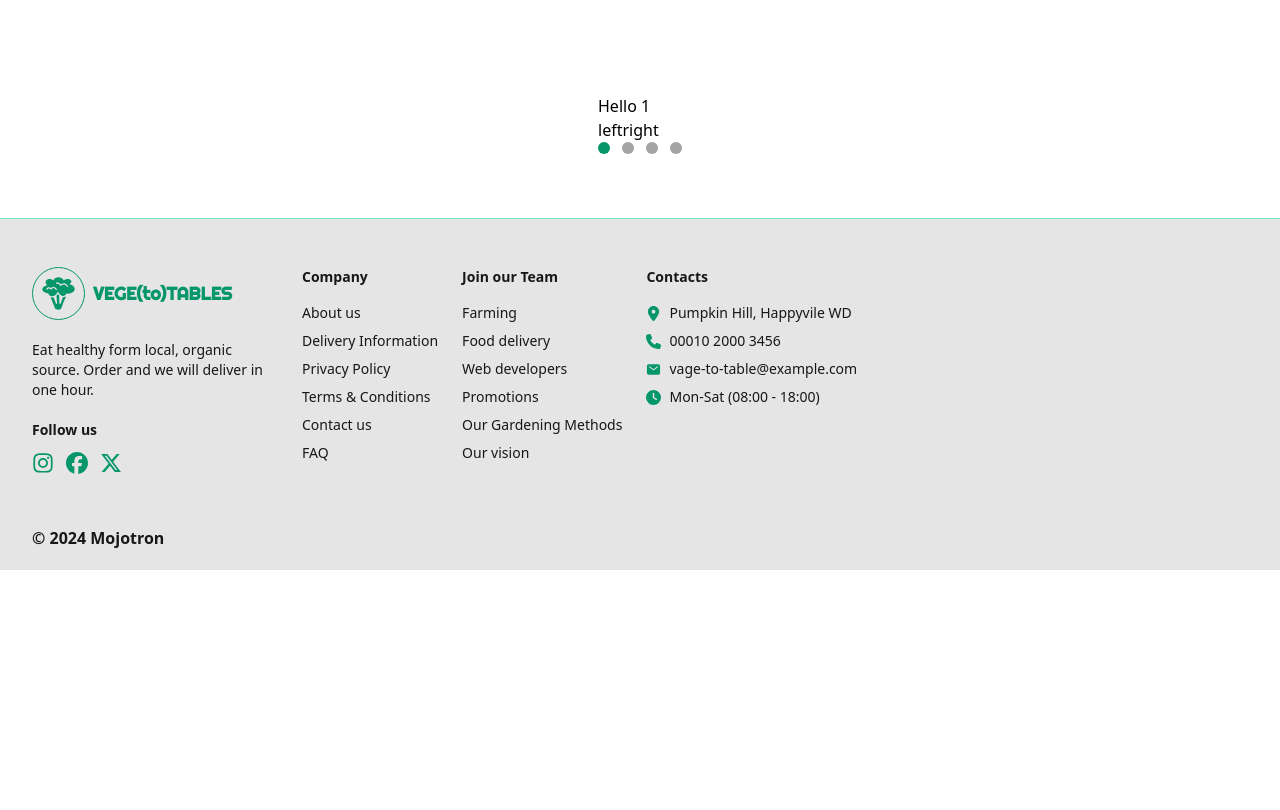
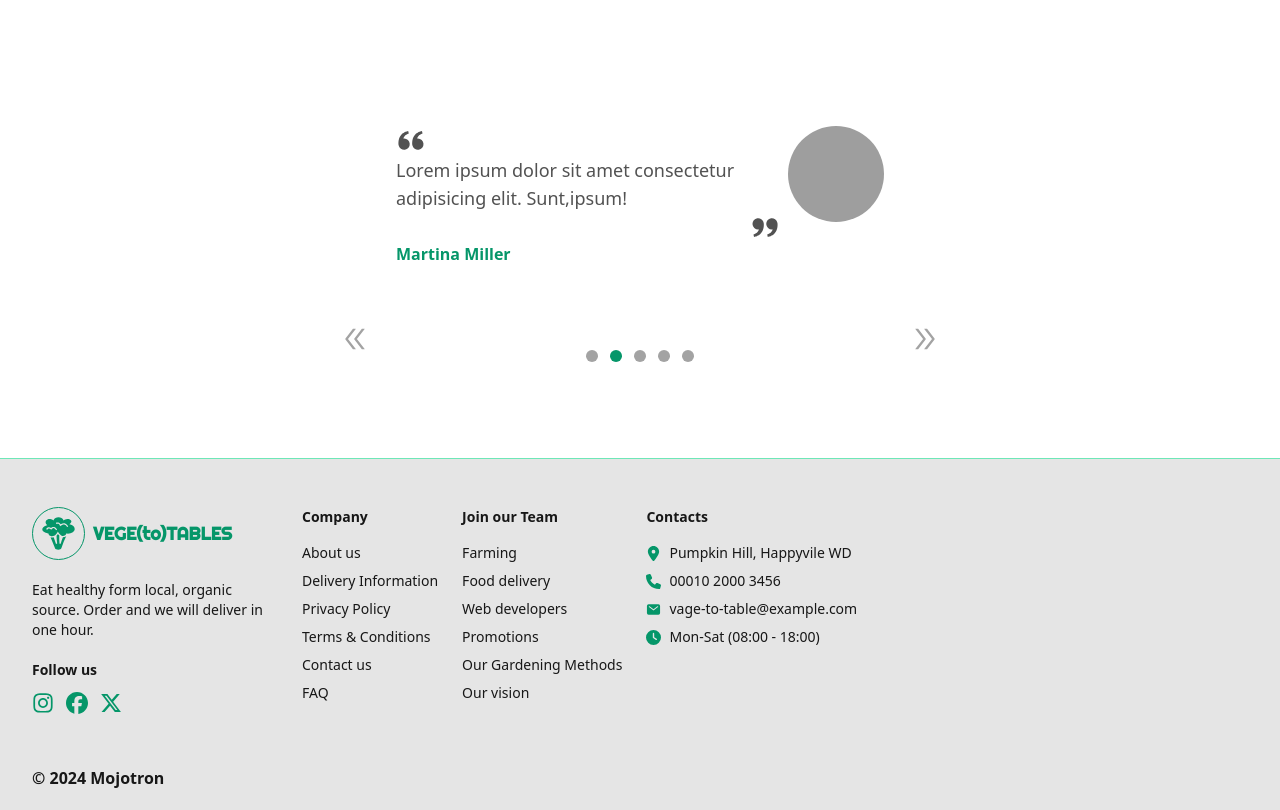
Before and after one commit to mojotron/shopping-cart, a React (Vite) app: page / in a window 1280 px wide. Shown: the part 1930-2740 px from the top of the page. Before the commit the page ends 2500 px from the top, so only its background shows below. Built offline with nearby package versions, Linux system fonts and the light colour scheme; grey boxes are pictures that could not be loaded.

Commit message:
finish slider and finish homepage

```diff
--- /dev/null
+++ b/src/components/Testimonial/Testimonial.tsx
@@ -0,0 +1,32 @@
+import {
+  BiSolidQuoteAltLeft as IconQuoteLeft,
+  BiSolidQuoteAltRight as IconQuoteRight,
+} from 'react-icons/bi';
+
+type PropsType = {
+  imageUrl: string;
+  text: string;
+  userName: string;
+};
+
+const Testimonial = ({ imageUrl, text, userName }: PropsType) => {
+  return (
+    <article>
+      <div className="flex gap-2 rounded-md">
+        <p className="flex flex-col text-lg text-neutral-600">
+          <IconQuoteLeft className="font-bold text-3xl" />
+          {text}
+          <IconQuoteRight className="font-bold text-3xl ml-auto" />
+        </p>
+        <img
+          className="rounded-full object-cover w-24 h-24"
+          src={imageUrl}
+          alt={userName}
+        />
+      </div>
+      <h2 className="font-bold font-lg text-emerald-600">{userName}</h2>
+    </article>
+  );
+};
+
+export default Testimonial;
--- /dev/null
+++ b/src/data/testimonials.json
@@ -0,0 +1,32 @@
+[
+  {
+    "id": 1,
+    "imageUrl": "https://i.pravatar.cc/150?img=23",
+    "name": "Lara Thompson",
+    "text": "Lorem ipsum dolor sit amet consectetur adipisicing elit. Sunt,ipsum!"
+  },
+  {
+    "id": 2,
+    "imageUrl": "https://i.pravatar.cc/150?img=27",
+    "name": "Martina Miller",
+    "text": "Lorem ipsum dolor sit amet consectetur adipisicing elit. Sunt,ipsum!"
+  },
+  {
+    "id": 3,
+    "imageUrl": "https://i.pravatar.cc/150?img=11",
+    "name": "Mark Heeler",
+    "text": "Lorem ipsum dolor sit amet consectetur adipisicing elit. Sunt,ipsum!"
+  },
+  {
+    "id": 4,
+    "imageUrl": "https://i.pravatar.cc/150?img=14",
+    "name": "David R. Morison",
+    "text": "Lorem ipsum dolor sit amet consectetur adipisicing elit. Sunt,ipsum!"
+  },
+  {
+    "id": 5,
+    "imageUrl": "https://i.pravatar.cc/150?img=24",
+    "name": "Patricia Heart",
+    "text": "Lorem ipsum dolor sit amet consectetur adipisicing elit. Sunt,ipsum!"
+  }
+]
--- a/src/pages/HomePage/HomePage.tsx
+++ b/src/pages/HomePage/HomePage.tsx
@@ -1,6 +1,8 @@
 import { FaCheckCircle } from 'react-icons/fa';
 import { GiPathDistance, GiBeech, GiBootPrints } from 'react-icons/gi';
 import Slider from '../../ui/Slider/Slider';
+import testimonialData from '../../data/testimonials.json';
+import Testimonial from '../../components/Testimonial/Testimonial';
 
 const CheckLabel = ({ label }: { label: string }) => {
   return (
@@ -80,14 +82,6 @@ const TextAndImage = ({
         </>
       )}
     </section>
-  );
-};
-// DELETE TODO
-const TempElement = ({ temp }: { temp: string }) => {
-  return (
-    <div>
-      <h2>Hello {temp}</h2>
-    </div>
   );
 };
 
@@ -180,14 +174,16 @@ const HomePage = () => {
         </main>
       </section>
 
-      <section>
+      <section className="w-[600px] h-[300px]">
         <Slider
-          slides={[
-            { id: '1', element: <TempElement temp="1" /> },
-            { id: '2', element: <TempElement temp="2" /> },
-            { id: '3', element: <TempElement temp="3" /> },
-            { id: '4', element: <TempElement temp="4" /> },
-          ]}
+          slides={testimonialData.map((t) => (
+            <Testimonial
+              key={t.id}
+              imageUrl={t.imageUrl}
+              text={t.text}
+              userName={t.name}
+            />
+          ))}
         />
       </section>
     </div>
--- /dev/null
+++ b/src/ui/Slider/Dots.tsx
@@ -0,0 +1,27 @@
+/* eslint-disable jsx-a11y/click-events-have-key-events, react/self-closing-comp, jsx-a11y/no-static-element-interactions */
+
+import { Dispatch, SetStateAction } from 'react';
+
+type PropsType = {
+  length: number;
+  index: number;
+  onSelectIndex: Dispatch<SetStateAction<number>>;
+};
+
+const Dots = ({ length, index, onSelectIndex }: PropsType) => {
+  return (
+    <div className="mt-auto flex justify-center items-center gap-3 pt-8">
+      {Array.from({ length }, (_, i) => (
+        <span
+          key={i}
+          onClick={() => onSelectIndex(i)}
+          className={`inline-block w-3 h-3
+      ${i === index ? 'bg-emerald-600' : 'bg-neutral-400'}
+       rounded-full`}
+        ></span>
+      ))}
+    </div>
+  );
+};
+
+export default Dots;
--- /dev/null
+++ b/src/ui/Slider/SlideArrow.tsx
@@ -0,0 +1,27 @@
+import {
+  AiOutlineDoubleLeft as IconLeft,
+  AiOutlineDoubleRight as IconRight,
+} from 'react-icons/ai';
+
+type PropsType = {
+  orientation: 'left' | 'right';
+  onClick: () => void;
+};
+
+const SlideArrow = ({ orientation, onClick }: PropsType) => {
+  return (
+    <button
+      className={`absolute ${orientation}-0 bottom-10 text-neutral-400 hover:text-emerald-600`}
+      type="button"
+      onClick={onClick}
+    >
+      {orientation === 'left' ? (
+        <IconLeft size={30} />
+      ) : (
+        <IconRight size={30} />
+      )}
+    </button>
+  );
+};
+
+export default SlideArrow;
--- a/src/ui/Slider/Slider.tsx
+++ b/src/ui/Slider/Slider.tsx
@@ -1,53 +1,60 @@
-import React, { ReactElement, useState } from 'react';
-
-type SlideType = {
-  id: string;
-  element: ReactElement;
-};
+import React, { ReactElement, useCallback, useEffect, useState } from 'react';
+import Dots from './Dots';
+import SlideArrow from './SlideArrow';
 
 type PropsType = {
-  slides: SlideType[];
+  slides: ReactElement[];
 };
 
 const Slider = ({ slides }: PropsType) => {
   const [currentIndex, setCurrentIndex] = useState(0);
+  const firstSlide = currentIndex === 0;
+  const lastSlide = currentIndex === slides.length - 1;
 
-  const handleGoLeft = () => {
-    if (currentIndex === 0) return;
+  const handleGoLeft = useCallback(() => {
+    if (firstSlide) return;
     setCurrentIndex((oldValue) => oldValue - 1);
-  };
+  }, [firstSlide]);
 
-  const handleGoRight = () => {
-    if (currentIndex === slides.length - 1) return;
+  const handleGoRight = useCallback(() => {
+    if (lastSlide) return;
     setCurrentIndex((oldValue) => oldValue + 1);
-  };
+  }, [lastSlide]);
 
-  const handleChangeSlide = (index: number) => {
-    setCurrentIndex(index);
-  };
+  useEffect(() => {
+    const timer = setTimeout(() => {
+      if (lastSlide) setCurrentIndex(0);
+      else setCurrentIndex((lastValue) => lastValue + 1);
+    }, 5000);
+
+    return () => clearTimeout(timer);
+  }, [lastSlide, currentIndex]);
+
+  useEffect(() => {
+    const handleKeyboard = (e: KeyboardEvent) => {
+      if (e.key === 'ArrowLeft') handleGoLeft();
+      if (e.key === 'ArrowRight') handleGoRight();
+    };
+
+    document.addEventListener('keydown', handleKeyboard);
+
+    return () => document.removeEventListener('keydown', handleKeyboard);
+  }, [handleGoLeft, handleGoRight]);
 
   return (
-    <div>
-      {slides[currentIndex].element}
-      <div>
-        <button type="button" onClick={handleGoLeft}>
-          left
-        </button>
-        <button type="button" onClick={handleGoRight}>
-          right
-        </button>
+    <div className="relative last:w-full h-full py-8 px-10 flex flex-col">
+      <div className="px-4">{slides[currentIndex]}</div>
 
-        <div className="flex justify-between items-center gap-3">
-          {Array.from({ length: slides.length }, (_, i) => (
-            // eslint-disable-next-line
-            <span
-              key={i}
-              onClick={() => handleChangeSlide(i)}
-              className={`inline-block w-3 h-3 ${i === currentIndex ? 'bg-emerald-600' : 'bg-neutral-400'} rounded-full`}
-            ></span>
-          ))}
-        </div>
-      </div>
+      {!firstSlide && <SlideArrow orientation="left" onClick={handleGoLeft} />}
+      {!lastSlide && <SlideArrow orientation="right" onClick={handleGoRight} />}
+
+      {slides.length > 1 && (
+        <Dots
+          length={slides.length}
+          index={currentIndex}
+          onSelectIndex={setCurrentIndex}
+        />
+      )}
     </div>
   );
 };
```
